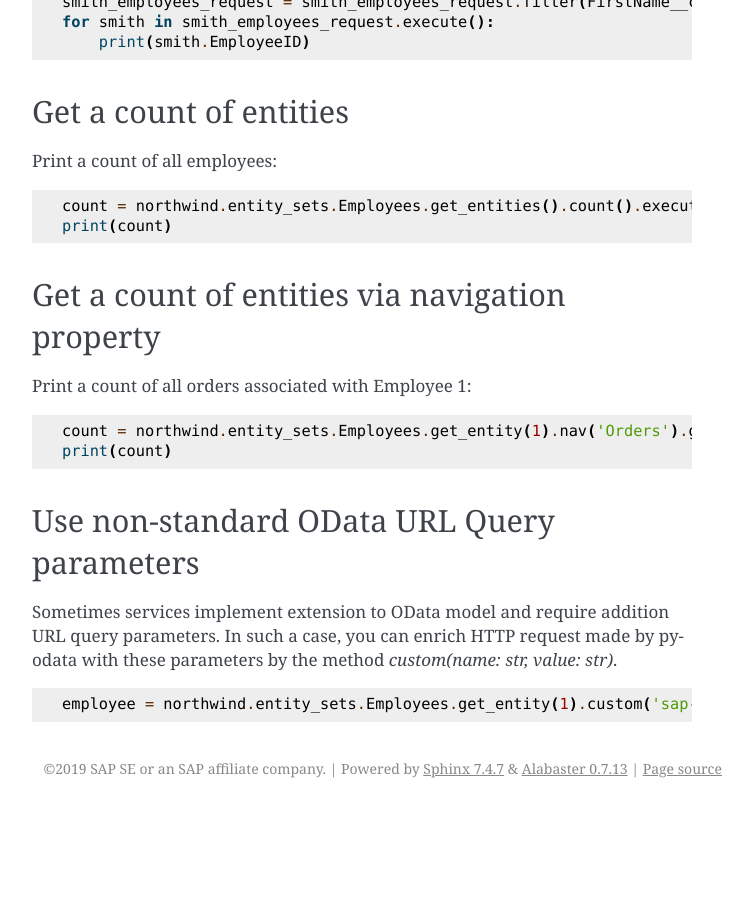
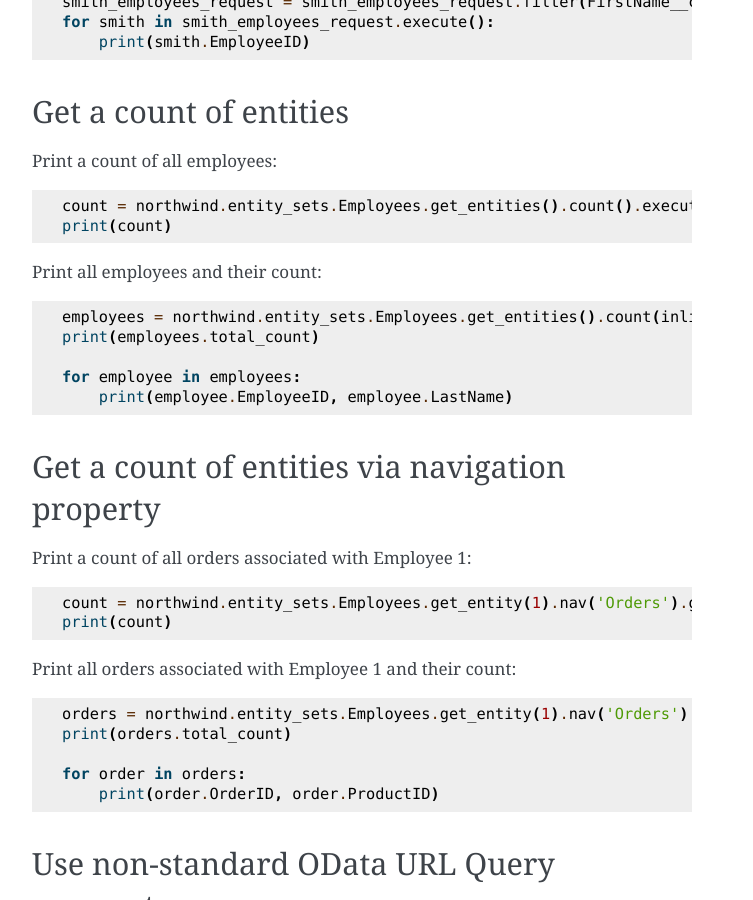
Before and after one commit to SAP/python-pyodata, a Sphinx documentation site: the page built from docs/usage/querying.rst, in a window 1280 px wide and 900 px high, scrolled down 1819 px. Shown: the whole window, without its empty margins (388-1141 px from the left). Built offline with Sphinx 7.4.7, drawn with Linux system fonts in a browser that asks for light colours; before the commit the page ends 2627 px from its top, so only the background shows below that.

Commit message:
documentation and changelog for inlinecount

```diff
--- a/docs/usage/querying.rst
+++ b/docs/usage/querying.rst
@@ -106,6 +106,16 @@ Print a count of all employees:
     count = northwind.entity_sets.Employees.get_entities().count().execute()
     print(count)
 
+Print all employees and their count:
+
+.. code-block:: python
+
+    employees = northwind.entity_sets.Employees.get_entities().count(inline=True).execute()
+    print(employees.total_count)
+
+    for employee in employees:
+        print(employee.EmployeeID, employee.LastName)
+
 
 Get a count of entities via navigation property
 -----------------------------------------------
@@ -118,6 +128,17 @@ Print a count of all orders associated with Employee 1:
     print(count)
 
 
+Print all orders associated with Employee 1 and their count:
+
+.. code-block:: python
+
+    orders = northwind.entity_sets.Employees.get_entity(1).nav('Orders').get_entities().count(inline=True).execute()
+    print(orders.total_count)
+
+    for order in orders:
+        print(order.OrderID, order.ProductID)
+
+
 Use non-standard OData URL Query parameters
 -------------------------------------------
 
```
Also changed, not shown: CHANGELOG.md (+4 -0 lines).
